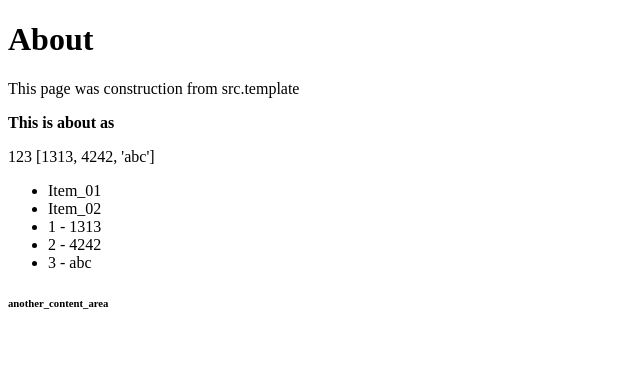
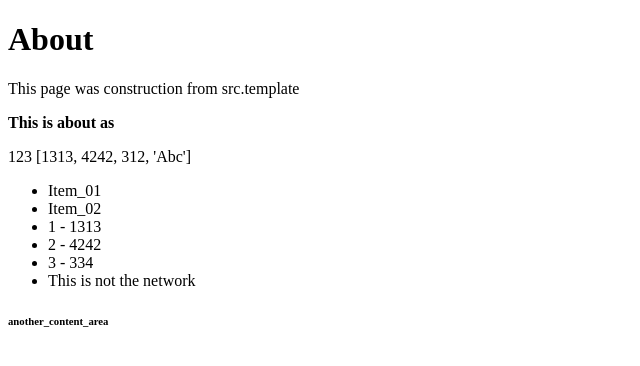
Before and after one commit to YazonDA/try_django, a Django app: page /about/ in a window 1280 px wide. Shown: the part 70-436 px from the top of the page, without its empty margins (0-640 px from the left). Run offline with Django 3.2, Linux system fonts and the light colour scheme.

Commit message:
end of chapter titled as 19 - Using Conditions in a Template

```diff
--- a/src/pages/views.py
+++ b/src/pages/views.py
@@ -14,8 +14,9 @@ def contact_view(request, *args, **kwargs):
 def about_view(request, *args, **kwargs):
 	my_context = {
 		"my_text":		"This is about as",
+		"this_is_true":	True,
 		"my_number":	123,
-		"my_list":		[1313, 4242, "abc"]
+		"my_list":		[1313, 4242, 312, "Abc"]
 	}
 	return render(request, "about.html", my_context)
 
--- a/src/templates/about.html
+++ b/src/templates/about.html
@@ -15,8 +15,14 @@
 	<ul>
 		<li>Item_01</li>
 		<li>Item_02</li>
-	{% for my_sub_item in my_list%}
-		<li>{{ forloop.counter }} - {{ my_sub_item }}</li>
-	{% endfor %}
+		{% for abc in my_list%}
+			{% if abc == 312 %}
+				<li>{{ forloop.counter }} - {{ abc|add:22 }}</li>
+			{% elif abc == "Abc" %}
+				<li>This is not the network</li>
+			{% else%}
+				<li>{{ forloop.counter }} - {{ abc }}</li>
+			{% endif %}
+		{% endfor %}
 	</ul>
 {% endblock %}
```
